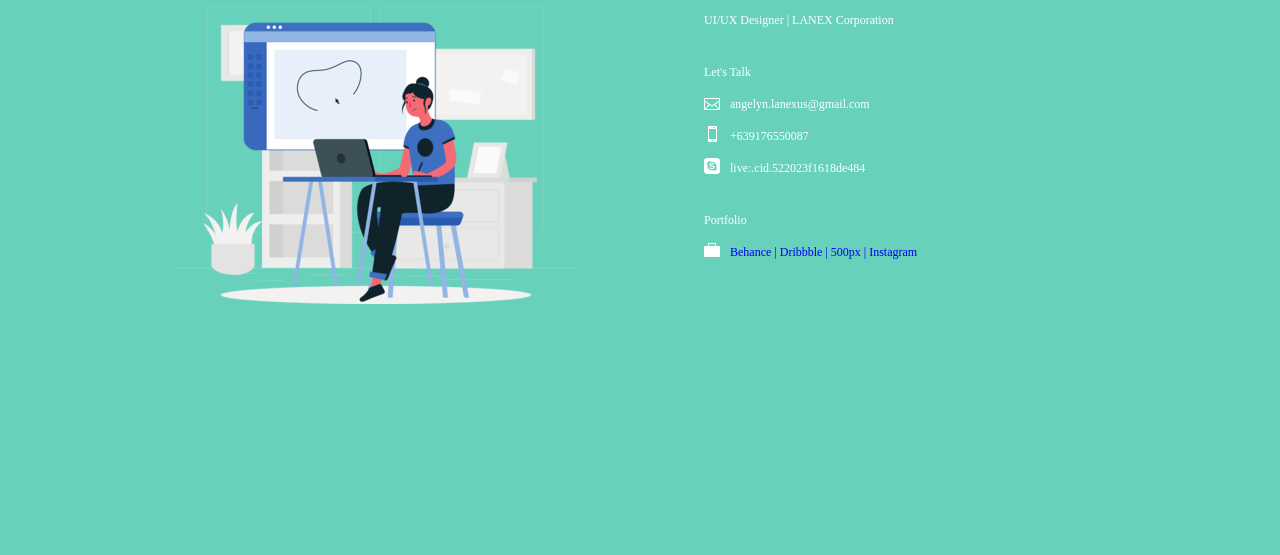
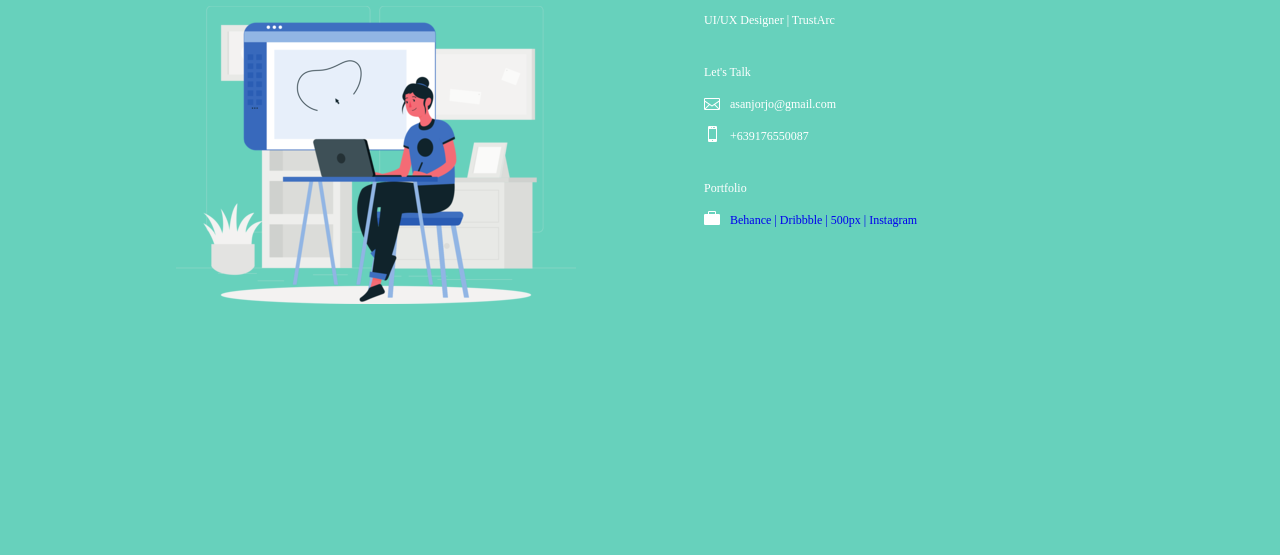
Before and after one commit to asanjorjo/about, a plain HTML site: page index.html in a window 1280 px wide. Both pictures are taken after a click on the link "I'm Anj". Shown: the part 245-800 px from the top of the page. Drawn offline with Linux system fonts and the light colour scheme.

Commit message:
Update index.html

```diff
--- a/index.html
+++ b/index.html
@@ -127,7 +127,7 @@
                                 <div class="con">
                                     <h3>LANEX Corporation</h3>
                                     <p>UI/UX Designer</p>
-                                    <p class="desc">2020.8 - Present</p>
+                                    <p class="desc">2020.8 - 2020.11</p>
                                 </div>
                             </li>
                             <li class="clearfix" id="s4">
@@ -463,11 +463,10 @@
                 <div class="tip_right">
                     <p class="en mt">Hello my name is</p>
                     <h2>Angelyn Sanjorjo</h2>
-                    <p>UI/UX Designer | LANEX Corporation</p>
+                    <p>UI/UX Designer | TrustArc</p>
                     <p class="mt20">Let's Talk</p>
-                    <p><i aria-hidden="true" data-icon="&#xe010;"></i>angelyn.lanexus@gmail.com</p>
+                    <p><i aria-hidden="true" data-icon="&#xe010;"></i>asanjorjo@gmail.com</p>
                     <p><i aria-hidden="true" data-icon="&#xe00b;"></i>+639176550087</p>
-                    <p><i aria-hidden="true" data-icon="&#xe0d0;"></i>live:.cid.522023f1618de484</p>
                     <p class="mt20">Portfolio</p>
                     <p style="color: #ffffff;"><i aria-hidden="true" data-icon="&#xe0f4;"></i><a href="https://www.behance.net/asanjorjo" color="white">Behance |</a><a href="https://dribbble.com/asanjorjo"> Dribbble |</a><a href="https://500px.com/asanjorjo"> 500px | <a href="https://www.instagram.com/asanjorjo/"> Instagram</a></p>
                 </div>
```
